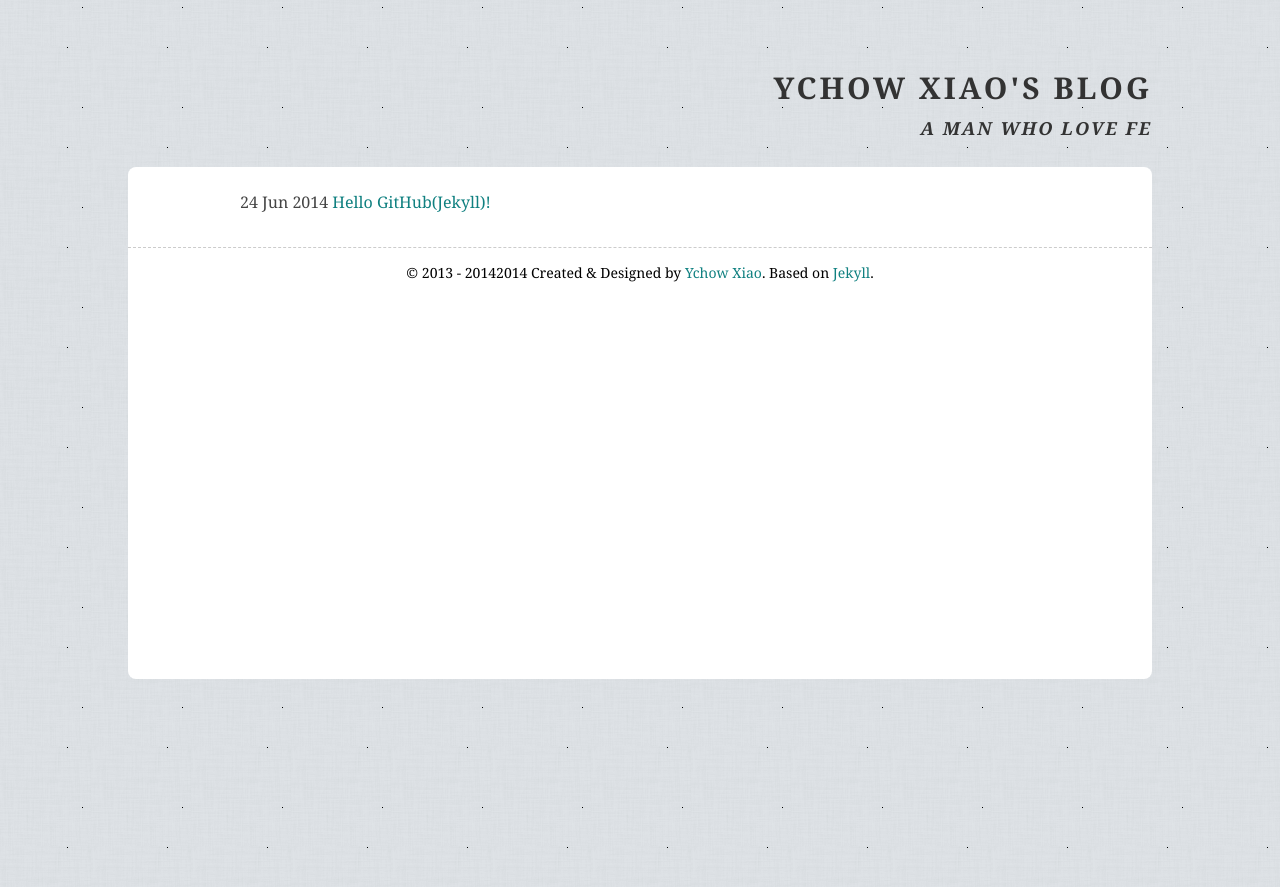
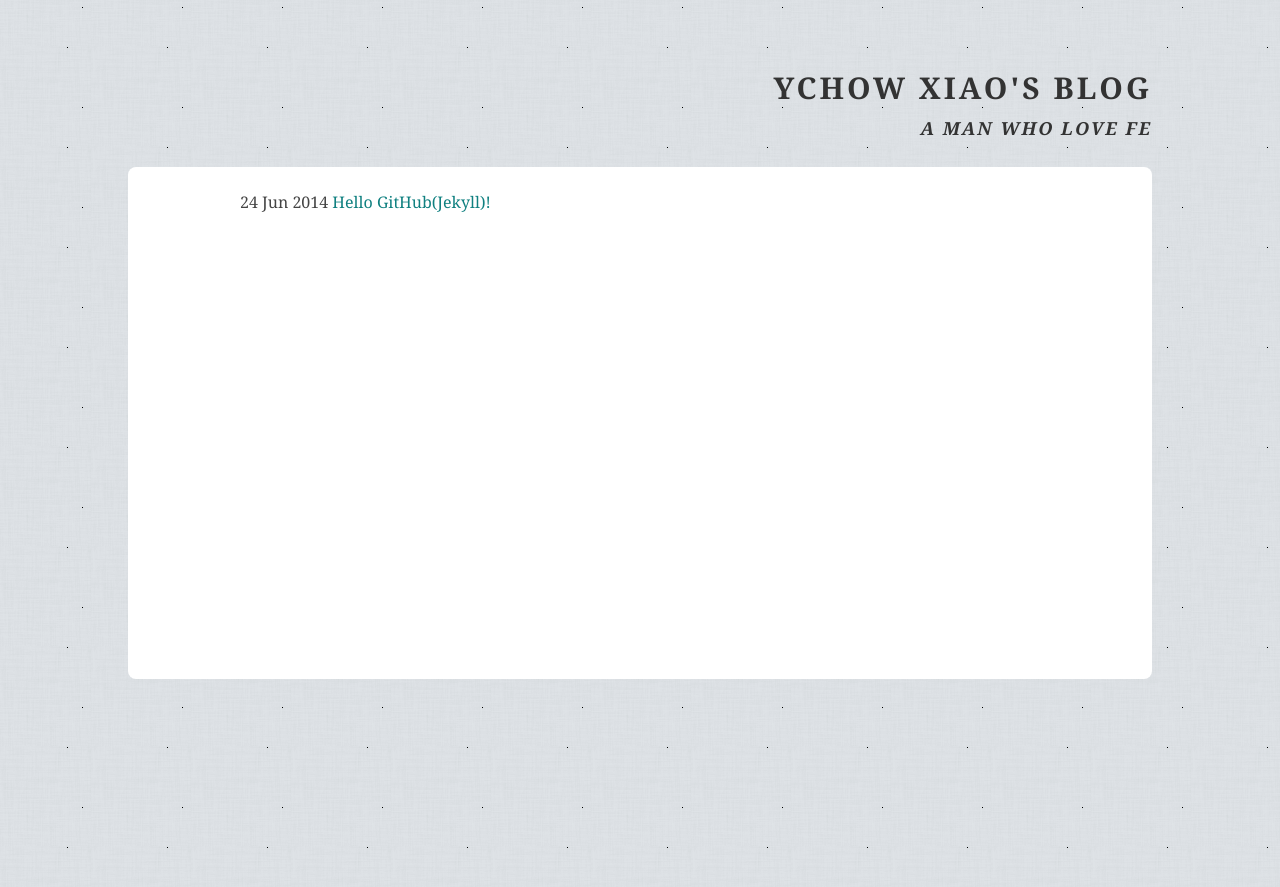
Before and after one commit to kai517/ychowxiao, a Jekyll site: the page built from index.html, in a window 1280 px wide. Shown: the top 887 px of the page. Built offline with Jekyll 4.4.1, drawn with Linux system fonts in a browser that asks for light colours.

Commit message:
Update index.html

```diff
--- a/index.html
+++ b/index.html
@@ -7,10 +7,3 @@ title: Ychow Xiao's Blog
 　　　　　　<li>{{ post.date | date_to_string }} <a href="{{ site.baseurl }}{{ post.url }}">{{ post.title }}</a></li>
 　　　　{% endfor %}
 　　　　</ul>
-
-<footer class="index">
-  <!--Footer-->
-    <footer id="ft">
-        <p>© 2013 - <script>document.write(new Date().getFullYear());</script>2014 Created &amp; Designed by <a href="https://github.com/ychow" target="_blank" title="肖元州的个人博客">Ychow Xiao</a>. <span class="base">Based on <a href="https://github.com/mojombo/jekyll/wiki" target="_blank">Jekyll</a>.</span></p>
-    </footer>
-</footer>
```
